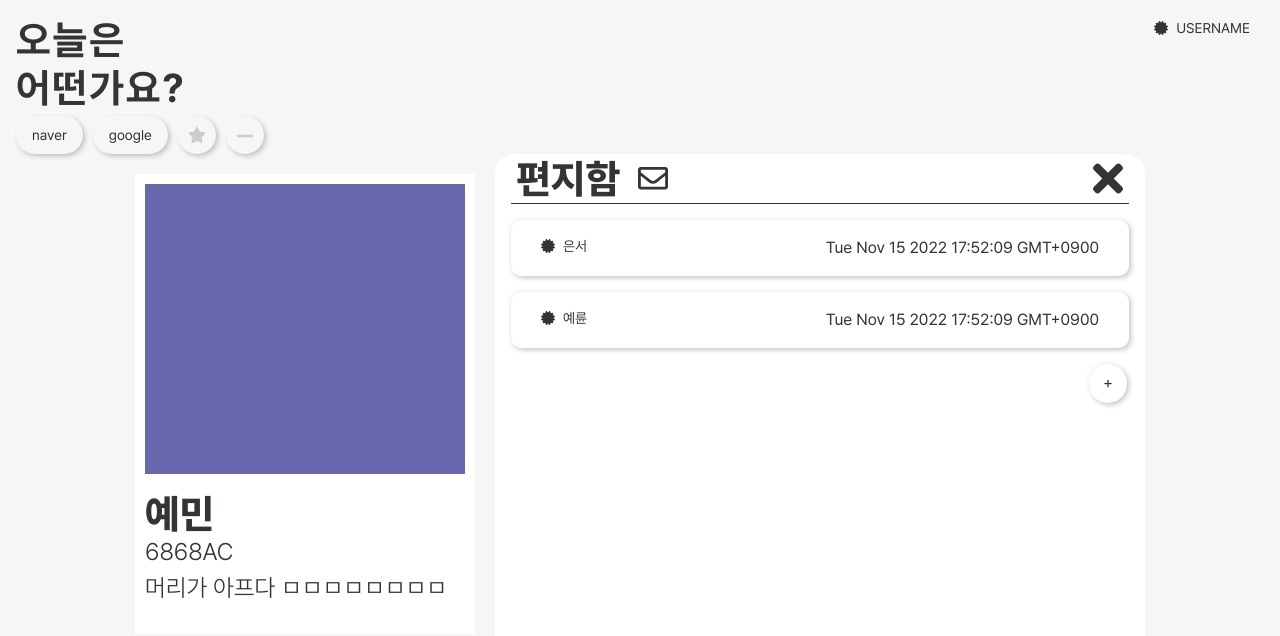
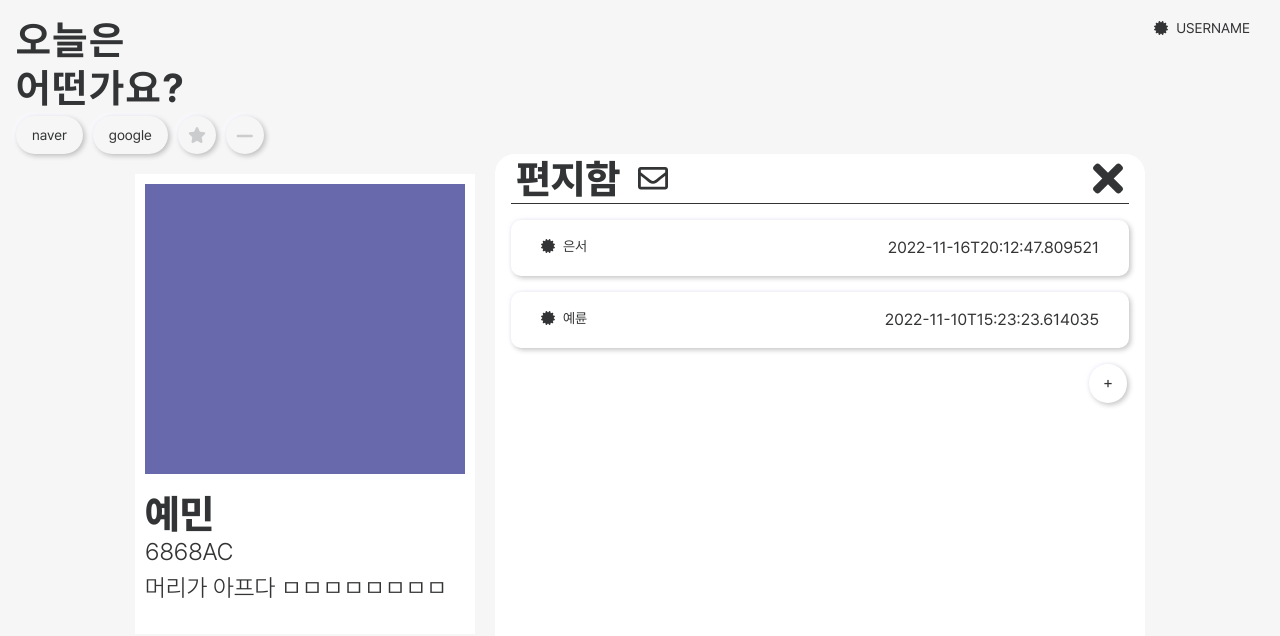
Before and after one commit to codestates-seb/seb40_main_029, a React (Create React App) app in the folder client/: page / in a window 1280 px wide. Shown: the top 636 px of the page. Built offline with nearby package versions, Linux system fonts and the light colour scheme; data requests are answered from the project's data file.

Commit message:
feat : 모든메일가져오기(read)구현

```diff
--- a/client/src/components/module/Letters.js
+++ b/client/src/components/module/Letters.js
@@ -3,6 +3,8 @@ import Button from '../atoms/Button';
 import ShadowBox from '../atoms/ShadowBox';
 import LetterItem from './LetterItem';
 import { MailModal } from './modal/Modal';
+import axios from 'axios';
+import { useEffect, useState } from 'react';
 
 // layout요소 atom으로 뺄지 고민해볼것
 export const ButtonLayout = styled.div`
@@ -11,29 +13,31 @@ export const ButtonLayout = styled.div`
   align-items: flex-end;
   margin: 8px;
 `;
+// 모든메일 가져오기 api
+const url = 'http://localhost:3001';
+const getAllMails = async () => {
+  const res = await axios.get(url + '/mails');
+  return res.data;
+};
 
 const Letters = ({ setIsOpen, isOpen }) => {
+  const [mails, setMails] = useState();
   const handleLetterCreate = () => {
     setIsOpen(!isOpen);
   };
-  const dummyLetter = [
-    {
-      username: '은서',
-      createdAt: 'Tue Nov 15 2022 17:52:09 GMT+0900',
-      body: '뭐하세요?',
-    },
-    {
-      username: '예륜',
-      createdAt: 'Tue Nov 15 2022 17:52:09 GMT+0900',
-      body: '낙낙INVU우우우우우우우우INVU열이올라낙낙INVU우우우우우우우우INVU열이올라요노동요낙낙INVU우우우우우우우우INVU열이올라요노동요낙낙INVU우우우우우우우우INVU열이올라요노동요낙낙INVU우우우우우우우우INVU열이올라요노동요요노동요낙낙INVU우우우우우우우우INVU열이올라요노동요낙낙INVU우우우우우우우우INVU열이올라요노동요',
-    },
-  ];
+  useEffect(() => {
+    const fetchData = async () => {
+      const data = await getAllMails();
+      setMails(data);
+    };
+    fetchData();
+  }, []);
   return (
     <>
       <MailModal>
-        {dummyLetter ? (
-          dummyLetter.map((letter, i) => {
-            return <LetterItem key={i} data={letter} />;
+        {mails ? (
+          mails.map((mail, i) => {
+            return <LetterItem key={i} data={mail} />;
           })
         ) : (
           <ShadowBox>받은 편지가 없습니다.</ShadowBox>
```
